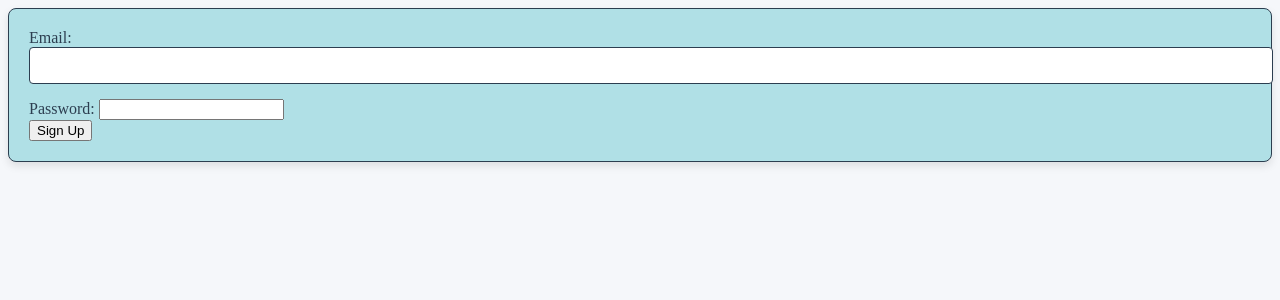
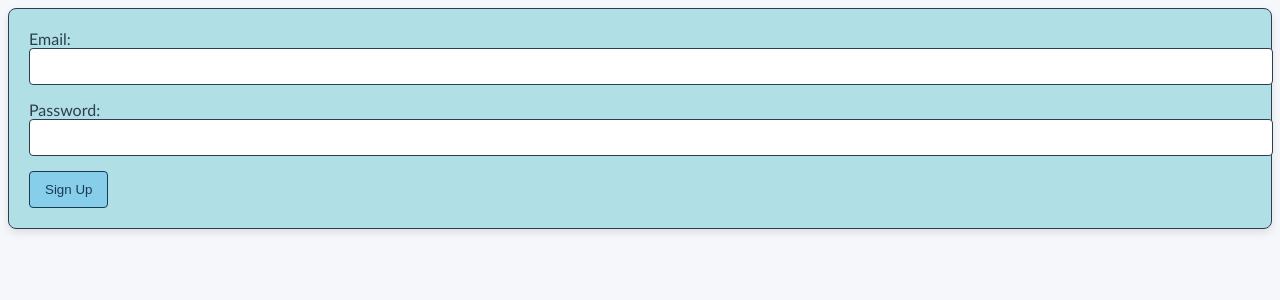
Before and after one commit to zcoder365/AntiBurnout-McHacks13, a Flask app: page /signup in a window 1280 px wide. Shown: the top 300 px of the page. Run offline with Flask 3, Linux system fonts and the light colour scheme.

Commit message:
update form styles and fonts

```diff
--- a/static/styles.css
+++ b/static/styles.css
@@ -13,6 +13,7 @@
 }
 
 body {
+    font-family: 'Gill Sans', 'Gill Sans MT', Calibri, 'Trebuchet MS', sans-serif;
     color: var(--text-dark);
     background-color: var(--background);
 }
@@ -25,9 +26,7 @@ form {
     box-shadow: 0 4px 8px rgba(0, 0, 0, 0.1);
 }
 
-input[type="text"],
-input[type="email"],
-textarea {
+input[type="text"], input[type="email"], input[type="password"] {
     width: 100%;
     padding: 10px;
     border: 1px solid var(--dark-grey);
@@ -36,24 +35,22 @@ textarea {
     transition: border-color 0.3s ease;
 }
 
-input[type="text"]:focus,
-input[type="email"]:focus,
-textarea:focus {
+input[type="text"]:focus, input[type="email"]:focus, textarea:focus {
     border-color: var(--primary-blue);
     outline: none;
 }
 
-button {
+button, input[type="submit"] {
     background-color: var(--primary-blue);
-    color: white;
-    border: none;
+    color: var(--navy);
+    border: 1px solid var(--navy);
     border-radius: 4px;
     padding: 10px 15px;
     cursor: pointer;
     transition: background-color 0.3s ease;
 }
 
-button:hover {
+button:hover, input[type="submit"]:hover {
     background-color: var(--primary-red);
 }
 
```
